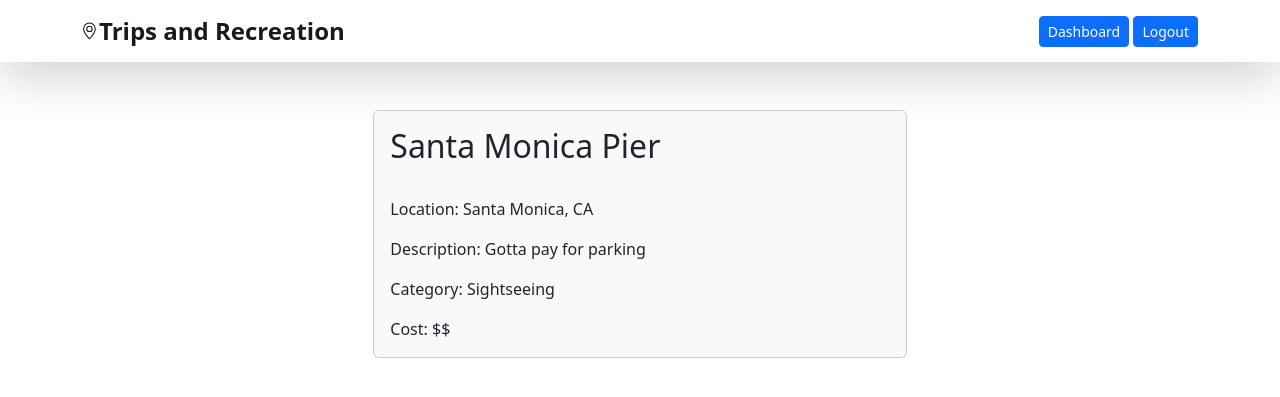
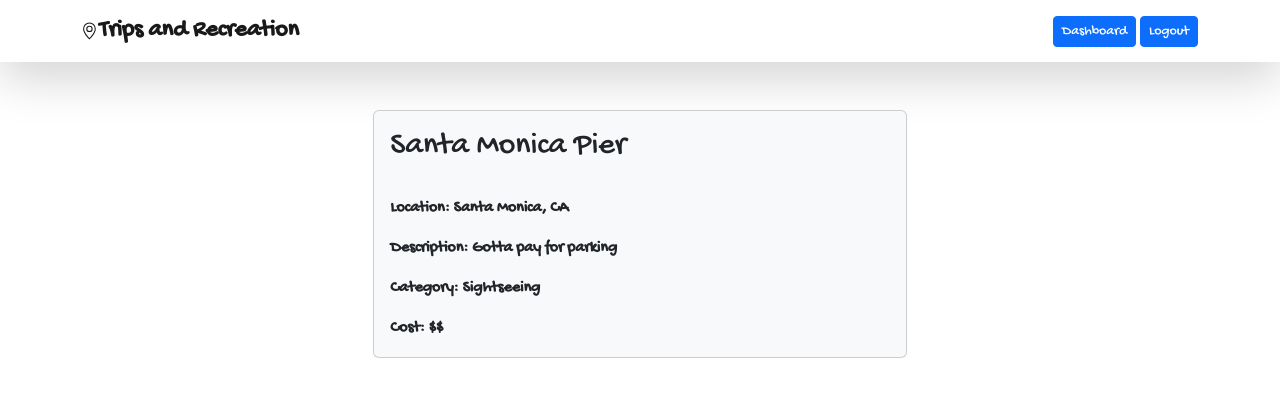
Before and after one commit to sdress/projects-algos-group, a Flask app: page /trip/1 in a window 1280 px wide. Shown: the top 397 px of the page. Run offline with Flask 2, Linux system fonts and the light colour scheme; the visitor is signed in with stand-in values (Sample User, id 1); data comes from the database, SQL or seed files in the repository; some libraries are stand-ins or nearby versions.

Commit message:
Update view.html

```diff
--- a/group_project/flask_app/templates/view.html
+++ b/group_project/flask_app/templates/view.html
@@ -10,6 +10,9 @@
         crossorigin="anonymous">
     <link rel="stylesheet" type="text/css" href="{{ url_for('static', filename='dashboard_style.css') }}">
     <link href="../assets/dist/css/bootstrap.min.css" rel="stylesheet">
+    <link rel="preconnect" href="https://fonts.googleapis.com">
+    <link rel="preconnect" href="https://fonts.gstatic.com" crossorigin>
+    <link href="https://fonts.googleapis.com/css2?family=Gochi+Hand&display=swap" rel="stylesheet">
 </head>
 
     <body>
@@ -26,12 +29,24 @@
                     <span>
                         <a href="/dashboard" class="btn btn-primary btn-sm">Dashboard</a>
                         <a href="/logout" class="btn btn-primary btn-sm">Logout</a>
+                        <style>
+                            a {
+                            font-weight: bold;
+                            font-family: 'Gochi Hand', cursive;
+                            }
+                        </style>
                     </span>
                 </div>
             </div>
         </header>
         <div class="card col-5 mx-auto my-5 bg-light text-dark">
             <div class="card-body">
+                <style>
+                    div {
+                        font-weight: bold;
+                        font-family: 'Gochi Hand', cursive;
+                    }
+                </style>
                 {% for field in trip %}
                 <h2>{{field.name}}</h2>
                 <br>
```
